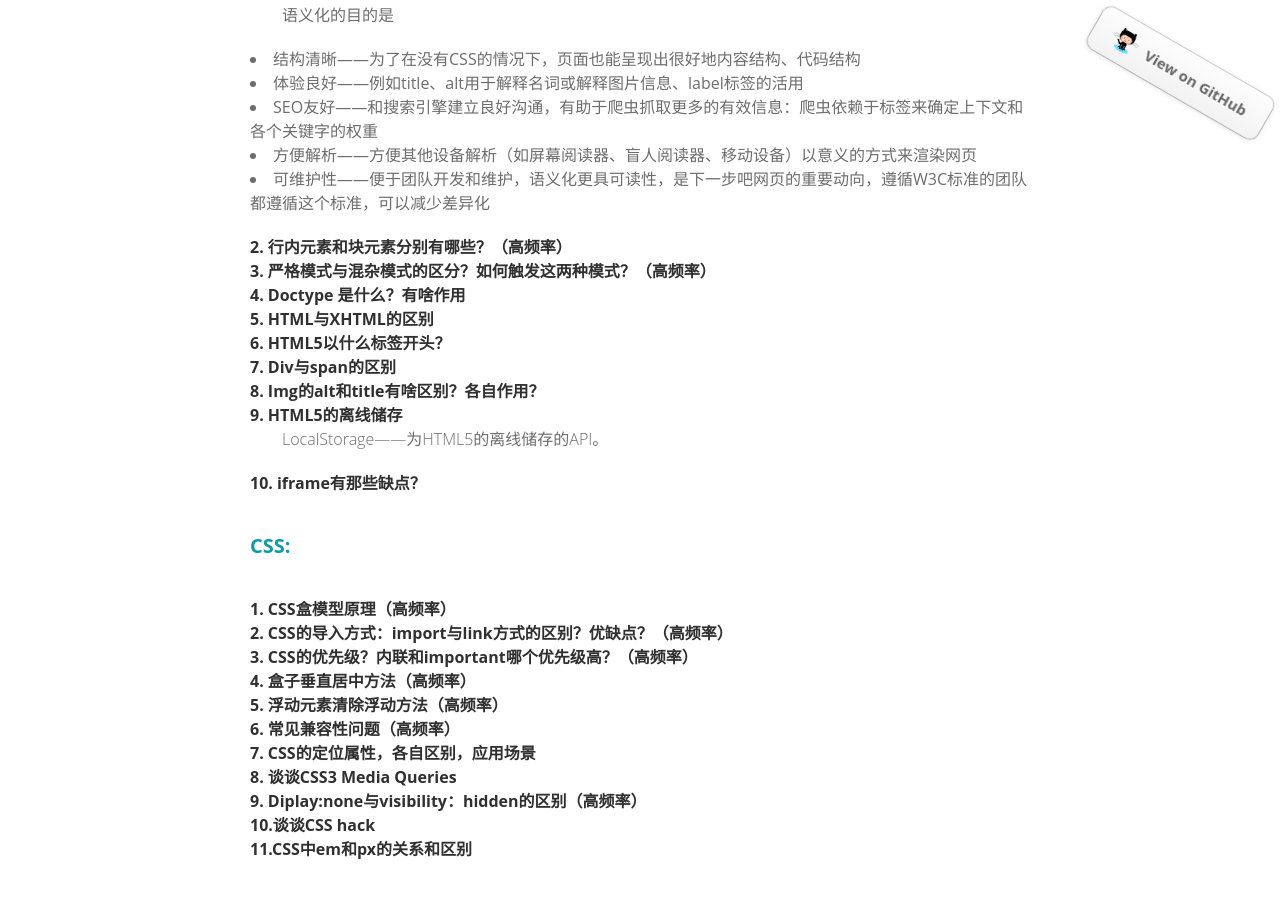
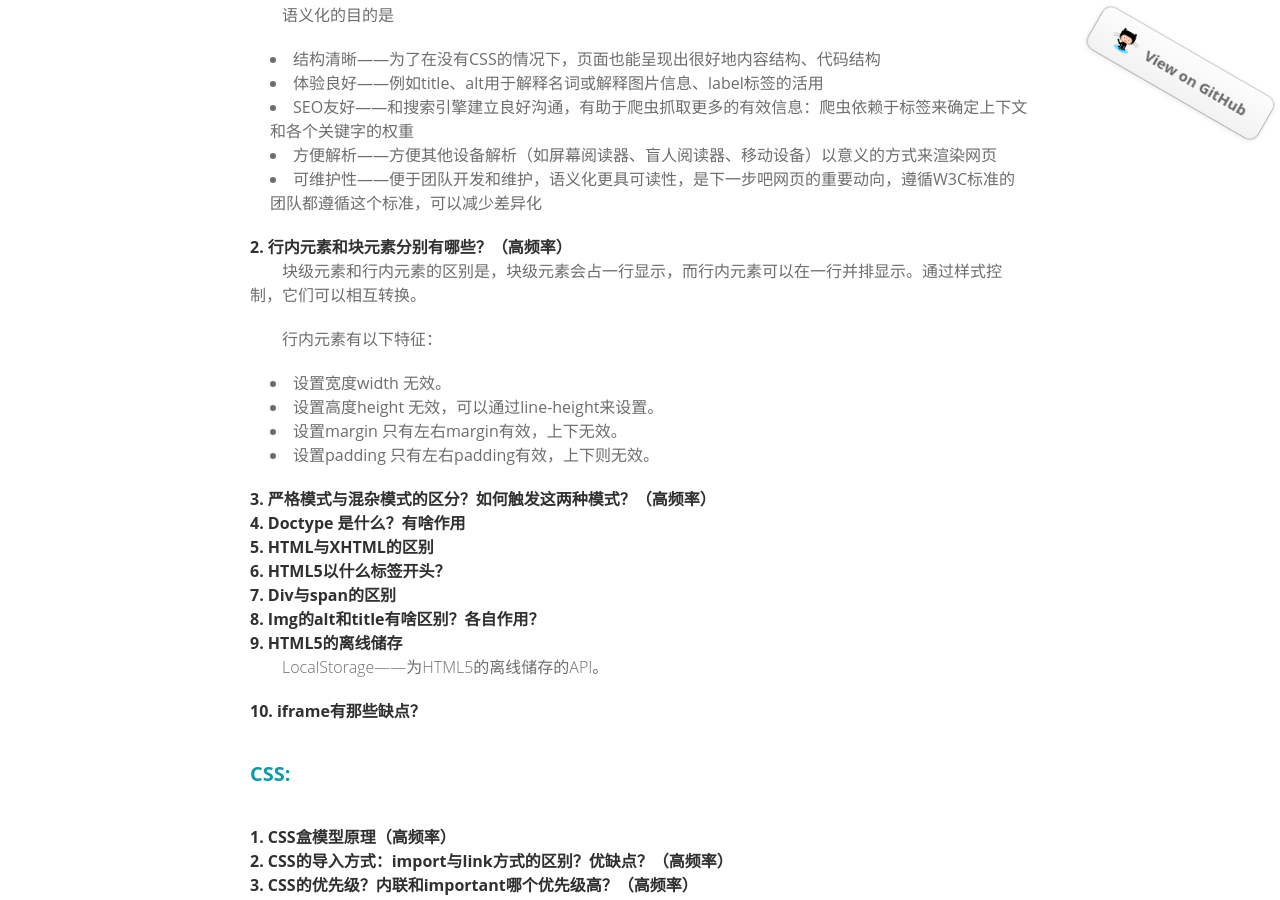
Before and after one commit to yubiaobin/yubiaobin.github.io, a Jekyll site: the page built from _posts/2013-01-12-interview.html, in a window 1280 px wide and 900 px high, scrolled down 465 px. Built offline with Jekyll 4.4.1, drawn with Linux system fonts in a browser that asks for light colours; comment, search, counter and statistics services are not loaded.

Commit message:
add an answer on interview blog

```diff
--- a/_posts/2013-01-12-interview.html
+++ b/_posts/2013-01-12-interview.html
@@ -20,15 +20,26 @@ title : Web前端的一些面试考察的知识点
 <h4>1.  什么是语义化的HTML?有何意义？为什么要做到语义化？（高频率考题）</h4>
 <p>HTML的语义化可以理解为HTML的机构化，根据内容的结构化（内容语义化），选择合适的标签（代码语义化）便于开发者阅读和写出更优雅的代码的同时让浏览器的爬虫和机器很好地解析。</p>
 <p>语义化的目的是
-    <li>结构清晰——为了在没有CSS的情况下，页面也能呈现出很好地内容结构、代码结构</li>
-    <li>体验良好——例如title、alt用于解释名词或解释图片信息、label标签的活用</li>
-    <li>SEO友好——和搜索引擎建立良好沟通，有助于爬虫抓取更多的有效信息：爬虫依赖于标签来确定上下文和各个关键字的权重</li>
-    <li>方便解析——方便其他设备解析（如屏幕阅读器、盲人阅读器、移动设备）以意义的方式来渲染网页</li>
-    <li>可维护性——便于团队开发和维护，语义化更具可读性，是下一步吧网页的重要动向，遵循W3C标准的团队都遵循这个标准，可以减少差异化</li>
+    <ul>
+        <li>结构清晰——为了在没有CSS的情况下，页面也能呈现出很好地内容结构、代码结构</li>
+        <li>体验良好——例如title、alt用于解释名词或解释图片信息、label标签的活用</li>
+        <li>SEO友好——和搜索引擎建立良好沟通，有助于爬虫抓取更多的有效信息：爬虫依赖于标签来确定上下文和各个关键字的权重</li>
+        <li>方便解析——方便其他设备解析（如屏幕阅读器、盲人阅读器、移动设备）以意义的方式来渲染网页</li>
+        <li>可维护性——便于团队开发和维护，语义化更具可读性，是下一步吧网页的重要动向，遵循W3C标准的团队都遵循这个标准，可以减少差异化</li>
+    </ul>
 </p>
 
+
 <h4>2.  行内元素和块元素分别有哪些？（高频率）</h4>
-
+<p>块级元素和行内元素的区别是，块级元素会占一行显示，而行内元素可以在一行并排显示。通过样式控制，它们可以相互转换。</p>
+<p>行内元素有以下特征：
+    <ul>
+        <li>设置宽度width 无效。</li>
+        <li>设置高度height 无效，可以通过line-height来设置。</li>
+        <li>设置margin 只有左右margin有效，上下无效。</li>
+        <li>设置padding 只有左右padding有效，上下则无效。</li>
+    </ul>
+</p>
 
 
 <h4>3.  严格模式与混杂模式的区分？如何触发这两种模式？（高频率）</h4>
```
